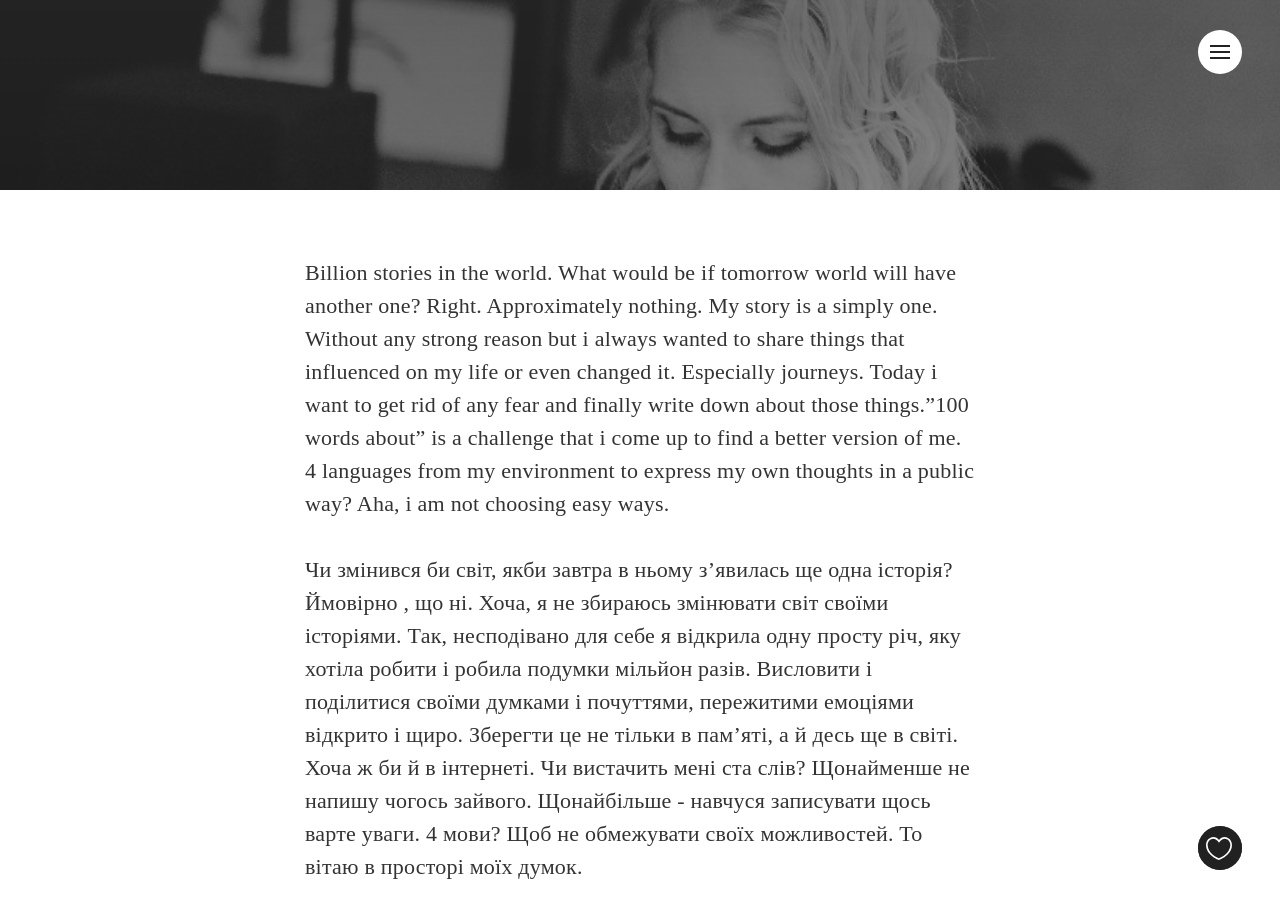
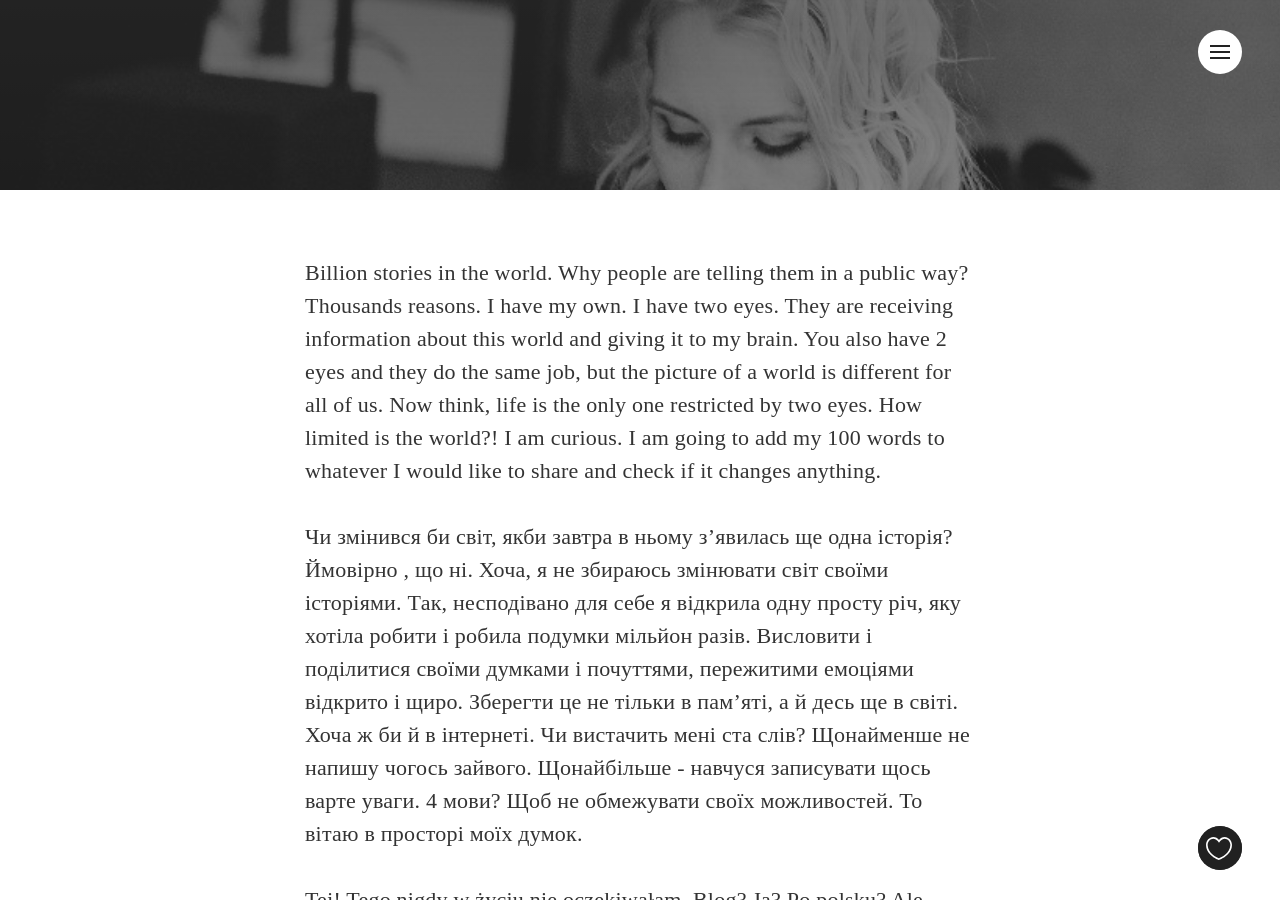
Before and after one commit to maria-prkh/maria-prkh.github.io, a Jekyll site: the page built from _posts/2015-10-23-a-simple-story.markdown, in a window 1280 px wide and 900 px high, scrolled down 437 px. Built offline with Jekyll 4.4.1, drawn with Linux system fonts in a browser that asks for light colours; nearby versions of some CDN libraries; some web fonts are replaced; Markdown is read by kramdown in place of the engine named in the settings; comment, search, counter and statistics services are not loaded.

Commit message:
Fixed the first post

```diff
--- a/_posts/2015-10-23-a-simple-story.markdown
+++ b/_posts/2015-10-23-a-simple-story.markdown
@@ -15,7 +15,7 @@
 syntaxHighlighter: no
 ---
 
-Billion stories in the world. What would be if tomorrow world will have another one? Right. Approximately nothing. My story is a simply one. Without any strong reason but i always wanted to share things that influenced on my life or even changed it. Especially journeys. Today i want to get rid of any fear and finally write down about those things."100 words about" is a challenge that i come up to find a better version of me. 4 languages from my environment to express my own thoughts in a public way? Aha, i am not choosing easy ways.
+Billion stories in the world. Why people are telling them in a public way? Thousands reasons. I have my own. I have two eyes. They are receiving information about this world and giving it to my brain. You also have 2 eyes and they do the same job, but the picture of a world is different for all of us. Now think, life is the only one restricted by two eyes. How limited is the world?!  I am curious. I am going to add my 100 words to whatever I would like to share and check if it changes anything.
 
 
 Чи змінився би світ, якби завтра в ньому з'явилась ще одна історія? Ймовірно , що ні. Хоча, я не збираюсь змінювати світ своїми історіями. Так, несподівано для себе я відкрила одну просту річ, яку хотіла робити і робила подумки мільйон разів. Висловити і поділитися своїми думками і почуттями, пережитими емоціями відкрито і щиро. Зберегти це не тільки в пам'яті, а й десь ще в світі. Хоча ж би й в інтернеті. Чи вистачить мені ста слів? Щонайменше не напишу чогось зайвого. Щонайбільше - навчуся записувати щось варте уваги. 4 мови? Щоб не обмежувати своїх можливостей. То вітаю в просторі моїх думок.
```
